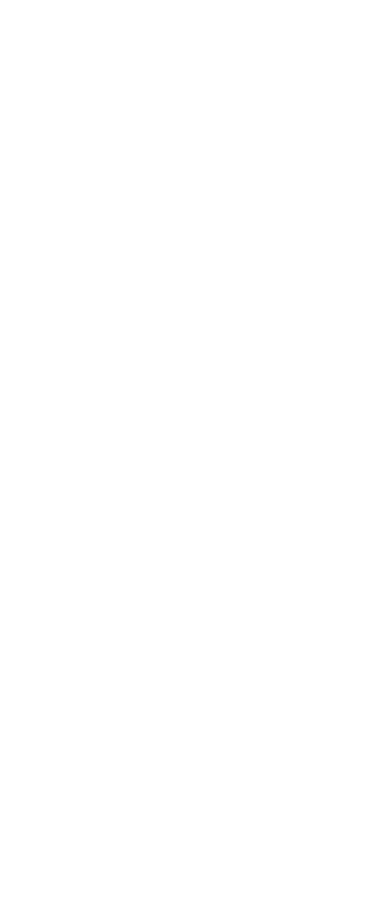
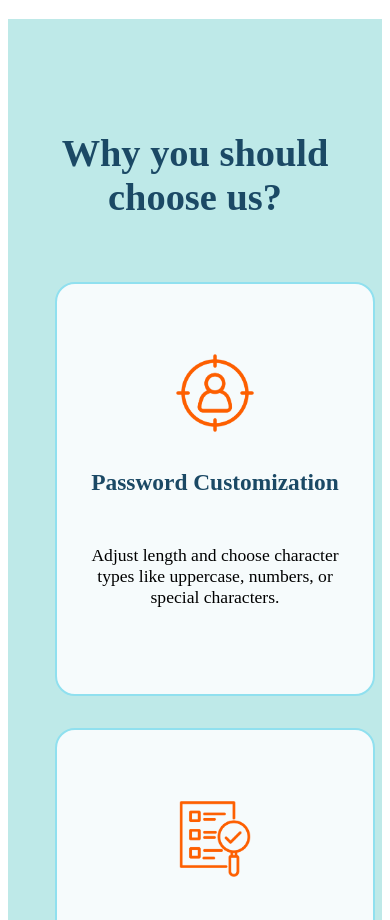
Before and after one commit to GerardoMejia1107/Unshakable-Generator, a React (Vite) app: page / in a window 390 px wide. Shown: the part 1080-2000 px from the top of the page. Before the commit the page ends 1067 px from the top, so only its background shows below. Built offline with nearby package versions, Linux system fonts and the light colour scheme; the HTML template or start-up script is replaced by a standard one.

Commit message:
🚧 Features style
Initial features style and design, this only for mobiles,  needs to be improved tough

```diff
--- a/src/App.jsx
+++ b/src/App.jsx
@@ -2,6 +2,9 @@ import "./styles/App.css";
 import Heading from "./components/Heading/Heading";
 import Hero from "./components/Hero/Hero";
 import Generator from "./components/Generator/Generator";
+import FeatureList from "./components/FeaturesList/FeaturesList";
+
+import { featuresData } from "./constants/featuresData.js";
 
 function App() {
     return (
@@ -9,6 +12,11 @@ function App() {
             <Heading />
             <Hero />
             <Generator />
+
+            <section id="features-section">
+                <h2>Why you should choose us?</h2>
+                <FeatureList featuresData={featuresData} />
+            </section>
         </>
     );
 }
--- /dev/null
+++ b/src/components/FeaturesList/FeatureItem/FeatureItem.jsx
@@ -0,0 +1,17 @@
+/* eslint-disable react/prop-types */
+import "./styles.css";
+
+function FeatureItem({ feature }) {
+    return (
+        <li className="feature__item">
+            <div className="img__feature">
+                <img src={feature.img} alt="" />
+            </div>
+            <div className="description__feature">
+                <h3>{feature.title}</h3>
+                <p>{feature.description}</p>
+            </div>
+        </li>
+    );
+}
+export default FeatureItem;
--- /dev/null
+++ b/src/components/FeaturesList/FeatureItem/styles.css
@@ -0,0 +1,40 @@
+@import url("../../../styles/color-pallete.css");
+/*card feature styels*/
+.feature__item {
+    background-color: rgb(246, 251, 252);
+
+    border-radius: 20px;
+    border: 2px solid var(--non-photo-blue);
+
+    width: min(400px, 85%);
+    height: 350px;
+
+    padding: 30px;
+
+    display: flex;
+    align-items: center;
+    justify-content: center;
+    flex-direction: column;
+    gap: 0.5rem;
+}
+
+.feature__item .description__feature {
+    text-align: center;
+    display: flex;
+    flex-direction: column;
+    gap: 0.5rem;
+}
+
+.feature__item .description__feature h3 {
+    color: var(--indigo-dye);
+    font-size: clamp(1rem, 6vw, 1.5rem);
+}
+
+.feature__item .description__feature p {
+    font-size: clamp(1.1rem, 4vw, 1.2rem);
+}
+
+/*Img icon styles*/
+.img__feature img {
+    width: 80px;
+}
--- /dev/null
+++ b/src/components/FeaturesList/FeaturesList.jsx
@@ -0,0 +1,14 @@
+import FeatureItem from "./FeatureItem/FeatureItem.jsx";
+import "./styles.css";
+
+/* eslint-disable react/prop-types */
+function FeatureList({ featuresData }) {
+    return (
+        <ul id="features__list">
+            {featuresData.map((feature, index) => {
+                return <FeatureItem key={index} feature={feature} />;
+            })}
+        </ul>
+    );
+}
+export default FeatureList;
--- /dev/null
+++ b/src/components/FeaturesList/styles.css
@@ -0,0 +1,9 @@
+#features__list {
+    display: flex;
+    flex-direction: column;
+    justify-content: center;
+    align-items: center;
+    gap: 2rem;
+
+    margin: 2rem auto;
+}
--- /dev/null
+++ b/src/constants/featuresData.js
@@ -0,0 +1,20 @@
+export const featuresData = [
+    {
+        title: "Password Customization",
+        description:
+            "Adjust length and choose character types like uppercase, numbers, or special characters.",
+        img: "assets/icons/Personalizacion.png",
+    },
+    {
+        title: "Strength Evaluation",
+        description:
+            "Evaluate the strength of your passwords and get recommendations to improve them.",
+        img: "assets/icons/Evaluacion.png",
+    },
+    {
+        title: "Probability Statistics",
+        description:
+            "Get statistics on the probability of your passwords being hacked.",
+        img: "assets/icons/Probabilidad.png",
+    },
+];
--- a/src/styles/App.css
+++ b/src/styles/App.css
@@ -0,0 +1,20 @@
+@import url("../styles/color-pallete.css");
+
+#features-section {
+    background-color: var(--mint-green);
+
+    padding: 5rem 1rem;
+    margin-top: 2.5rem;
+
+    display: flex;
+    flex-direction: column;
+    justify-content: center;
+    align-items: center;
+}
+
+#features-section h2 {
+    color: var(--indigo-dye);
+    font-size: clamp(2.4rem, 5vw, 3.4rem);
+    text-align: center;
+    font-weight: 800;
+}
```
